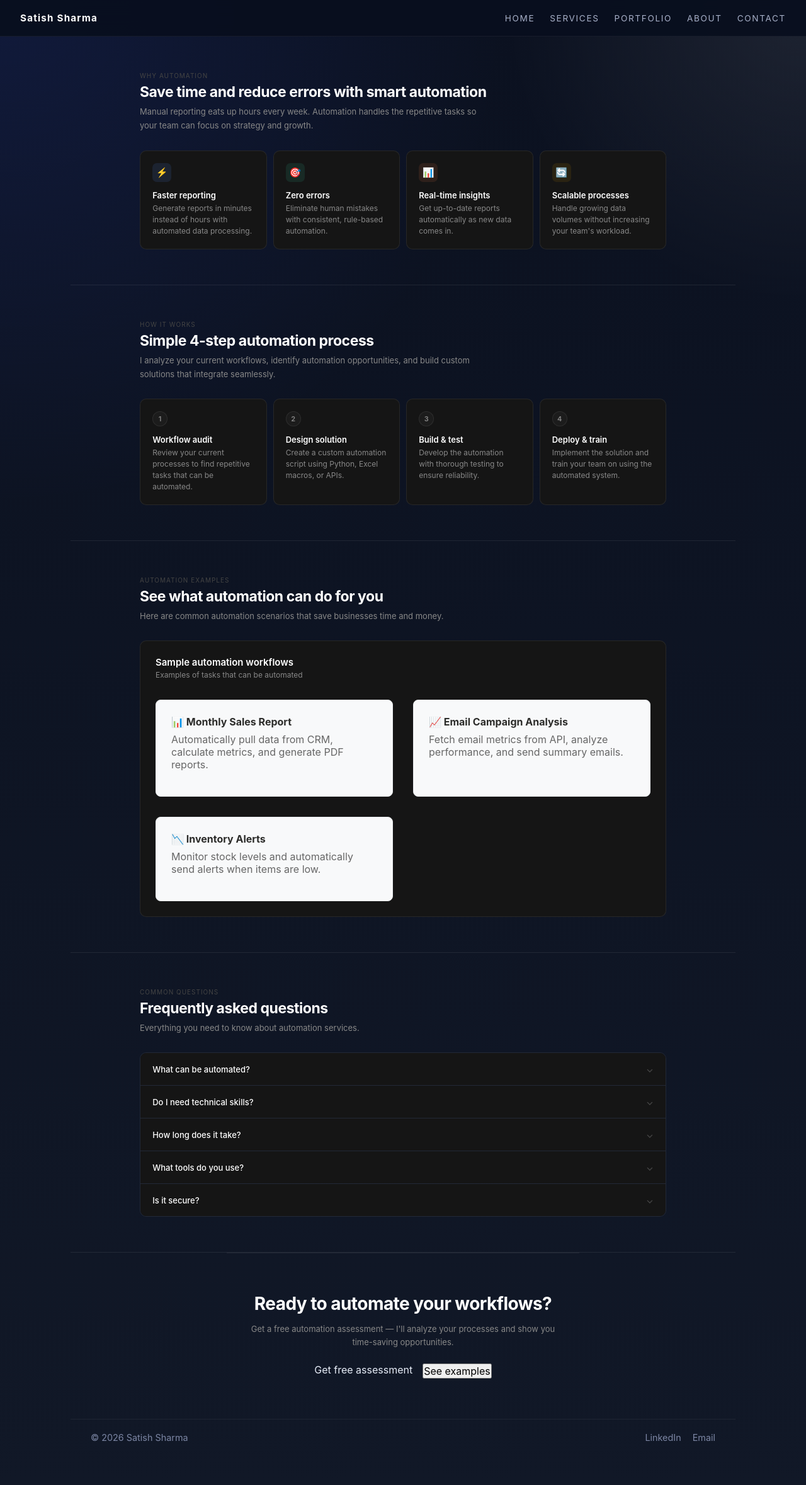
After one commit to satishsharma27/data_analysis_website, a Flask app: page /automation in a window 1280 px wide. The commit adds this page. Shown: the whole page at 63% size. Run offline with Flask 3, Linux system fonts and the light colour scheme.

Commit message:
Automation button is completed

```diff
--- a/app.py
+++ b/app.py
@@ -19,6 +19,10 @@ def home():
 @server.route("/data-analysis")
 def data_analysis():
     return render_template("data-analysis.html")
+
+@server.route("/automation")
+def automation():
+    return render_template("automation-section.html")
 
 # ═════════════════════════════════════════════════════════════════════════════
 # DASHBOARD DATA & SETUP
--- /dev/null
+++ b/templates/automation-section.html
@@ -0,0 +1,179 @@
+<!DOCTYPE html>
+<html lang="en">
+<head>
+<meta charset="UTF-8">
+<meta name="viewport" content="width=device-width, initial-scale=1.0">
+<title>Automation — Streamline Your Workflows</title>
+<script src="https://cdnjs.cloudflare.com/ajax/libs/Chart.js/4.4.1/chart.umd.js"></script>
+<link rel="stylesheet" href="{{ url_for('static', filename='style.css') }}">
+</head>
+<body>
+
+<nav class="nav">
+    <div class="nav-logo">Satish Sharma</div>
+    <div class="nav-links">
+        <a href="/">Home</a>
+        <a href="/#services">Services</a>
+        <a href="/#portfolio">Portfolio</a>
+        <a href="/#about">About</a>
+        <a href="/#contact">Contact</a>
+    </div>
+</nav>
+
+<div class="container">
+
+<div class="section">
+  <p class="s-label">Why automation</p>
+  <h2 class="s-title">Save time and reduce errors with smart automation</h2>
+  <p class="s-desc">Manual reporting eats up hours every week. Automation handles the repetitive tasks so your team can focus on strategy and growth.</p>
+  <div class="g4">
+    <div class="bc"><div class="bi" style="background:rgba(79,142,247,0.12);">⚡</div><h3>Faster reporting</h3><p>Generate reports in minutes instead of hours with automated data processing.</p></div>
+    <div class="bc"><div class="bi" style="background:rgba(46,196,160,0.12);">🎯</div><h3>Zero errors</h3><p>Eliminate human mistakes with consistent, rule-based automation.</p></div>
+    <div class="bc"><div class="bi" style="background:rgba(232,113,74,0.12);">📊</div><h3>Real-time insights</h3><p>Get up-to-date reports automatically as new data comes in.</p></div>
+    <div class="bc"><div class="bi" style="background:rgba(240,165,0,0.1);">🔄</div><h3>Scalable processes</h3><p>Handle growing data volumes without increasing your team's workload.</p></div>
+  </div>
+</div>
+
+<hr class="div">
+
+<div class="section" id="how">
+  <p class="s-label">How it works</p>
+  <h2 class="s-title">Simple 4-step automation process</h2>
+  <p class="s-desc">I analyze your current workflows, identify automation opportunities, and build custom solutions that integrate seamlessly.</p>
+  <div class="g4">
+    <div class="bc"><div class="hw-num">1</div><h3>Workflow audit</h3><p>Review your current processes to find repetitive tasks that can be automated.</p></div>
+    <div class="bc"><div class="hw-num">2</div><h3>Design solution</h3><p>Create a custom automation script using Python, Excel macros, or APIs.</p></div>
+    <div class="bc"><div class="hw-num">3</div><h3>Build & test</h3><p>Develop the automation with thorough testing to ensure reliability.</p></div>
+    <div class="bc"><div class="hw-num">4</div><h3>Deploy & train</h3><p>Implement the solution and train your team on using the automated system.</p></div>
+  </div>
+</div>
+
+<hr class="div">
+
+<div class="section" id="tool">
+  <p class="s-label">Automation examples</p>
+  <h2 class="s-title">See what automation can do for you</h2>
+  <p class="s-desc">Here are common automation scenarios that save businesses time and money.</p>
+
+  <div class="tool-box">
+    <div class="tool-hd"><h3>Sample automation workflows</h3><p>Examples of tasks that can be automated</p></div>
+    <div class="automation-examples">
+      <div class="example">
+        <h4>📊 Monthly Sales Report</h4>
+        <p>Automatically pull data from CRM, calculate metrics, and generate PDF reports.</p>
+      </div>
+      <div class="example">
+        <h4>📈 Email Campaign Analysis</h4>
+        <p>Fetch email metrics from API, analyze performance, and send summary emails.</p>
+      </div>
+      <div class="example">
+        <h4>📉 Inventory Alerts</h4>
+        <p>Monitor stock levels and automatically send alerts when items are low.</p>
+      </div>
+    </div>
+  </div>
+</div>
+
+<hr class="div">
+
+<div class="section">
+  <p class="s-label">Common questions</p>
+  <h2 class="s-title">Frequently asked questions</h2>
+  <p class="s-desc">Everything you need to know about automation services.</p>
+  <div class="faq-list" id="faqList">
+    <div class="faq-item">
+      <button class="faq-q">What can be automated? <span class="faq-arr">&#8964;</span></button>
+      <div class="faq-a">Almost any repetitive task involving data: report generation, data cleaning, email sending, API integrations, file processing, and more.</div>
+    </div>
+    <div class="faq-item">
+      <button class="faq-q">Do I need technical skills? <span class="faq-arr">&#8964;</span></button>
+      <div class="faq-a">No technical skills required. I handle all the coding and setup. You just need to tell me what you want to automate.</div>
+    </div>
+    <div class="faq-item">
+      <button class="faq-q">How long does it take? <span class="faq-arr">&#8964;</span></button>
+      <div class="faq-a">Simple automations take 1-2 weeks. Complex integrations might take 3-4 weeks. I provide regular updates throughout the process.</div>
+    </div>
+    <div class="faq-item">
+      <button class="faq-q">What tools do you use? <span class="faq-arr">&#8964;</span></button>
+      <div class="faq-a">Python for scripting, Excel/VBA for spreadsheet automation, APIs for integrations, and cloud services like AWS Lambda for scheduled tasks.</div>
+    </div>
+    <div class="faq-item">
+      <button class="faq-q">Is it secure? <span class="faq-arr">&#8964;</span></button>
+      <div class="faq-a">Yes, I follow security best practices. Data is encrypted, access is controlled, and I never store sensitive information unnecessarily.</div>
+    </div>
+  </div>
+</div>
+
+<hr class="div">
+
+<div class="cta">
+  <h2>Ready to automate your workflows?</h2>
+  <p>Get a free automation assessment — I'll analyze your processes and show you time-saving opportunities.</p>
+  <div class="btn-row">
+    <a class="btn-w" href="mailto:hello@yourdomain.com">Get free assessment</a>
+    <button class="btn-o" onclick="document.getElementById('tool').scrollIntoView({behavior:'smooth'})">See examples</button>
+  </div>
+</div>
+
+<footer class="footer">
+    <span>© 2026 Satish Sharma</span>
+    <div class="footer-links">
+        <a href="#">LinkedIn</a>
+        <a href="#">Email</a>
+    </div>
+</footer>
+
+<script>
+// FAQ toggle
+document.querySelectorAll('.faq-q').forEach(btn => {
+    btn.addEventListener('click', () => {
+        const item = btn.closest('.faq-item');
+        const open = item.classList.contains('open');
+        document.querySelectorAll('.faq-item').forEach(i => i.classList.remove('open'));
+        if (!open) item.classList.add('open');
+    });
+});
+</script>
+
+<style>
+.automation-examples {
+    display: grid;
+    grid-template-columns: repeat(auto-fit, minmax(300px, 1fr));
+    gap: 2rem;
+    margin-top: 2rem;
+}
+
+.example {
+    background: #f8f9fa;
+    padding: 1.5rem;
+    border-radius: 8px;
+    border: 1px solid #e9ecef;
+}
+
+.example h4 {
+    margin: 0 0 0.5rem 0;
+    color: #2c2c2a;
+}
+
+.example p {
+    margin: 0 0 1rem 0;
+    color: #666;
+}
+
+.code-snippet {
+    background: #1e1e1e;
+    color: #d4d4d4;
+    padding: 1rem;
+    border-radius: 4px;
+    overflow-x: auto;
+}
+
+.code-snippet code {
+    font-family: 'Courier New', monospace;
+    font-size: 0.85rem;
+    line-height: 1.4;
+}
+</style>
+
+</body>
+</html>
--- a/templates/index.html
+++ b/templates/index.html
@@ -118,6 +118,7 @@
                     </div>
                     <h3>Automation</h3>
                     <p>Automate repetitive reporting using Python and Excel, saving your team hours every week.</p>
+                    <button onclick="window.location.href='/automation'" class="btn-primary" style="margin-top: 12px; font-size: 1.15rem;">View Automation</button>
                 </div>
             </div>
         </section>
```
Also changed, not shown: static/dashboard-style.css (line endings or trailing spaces).
